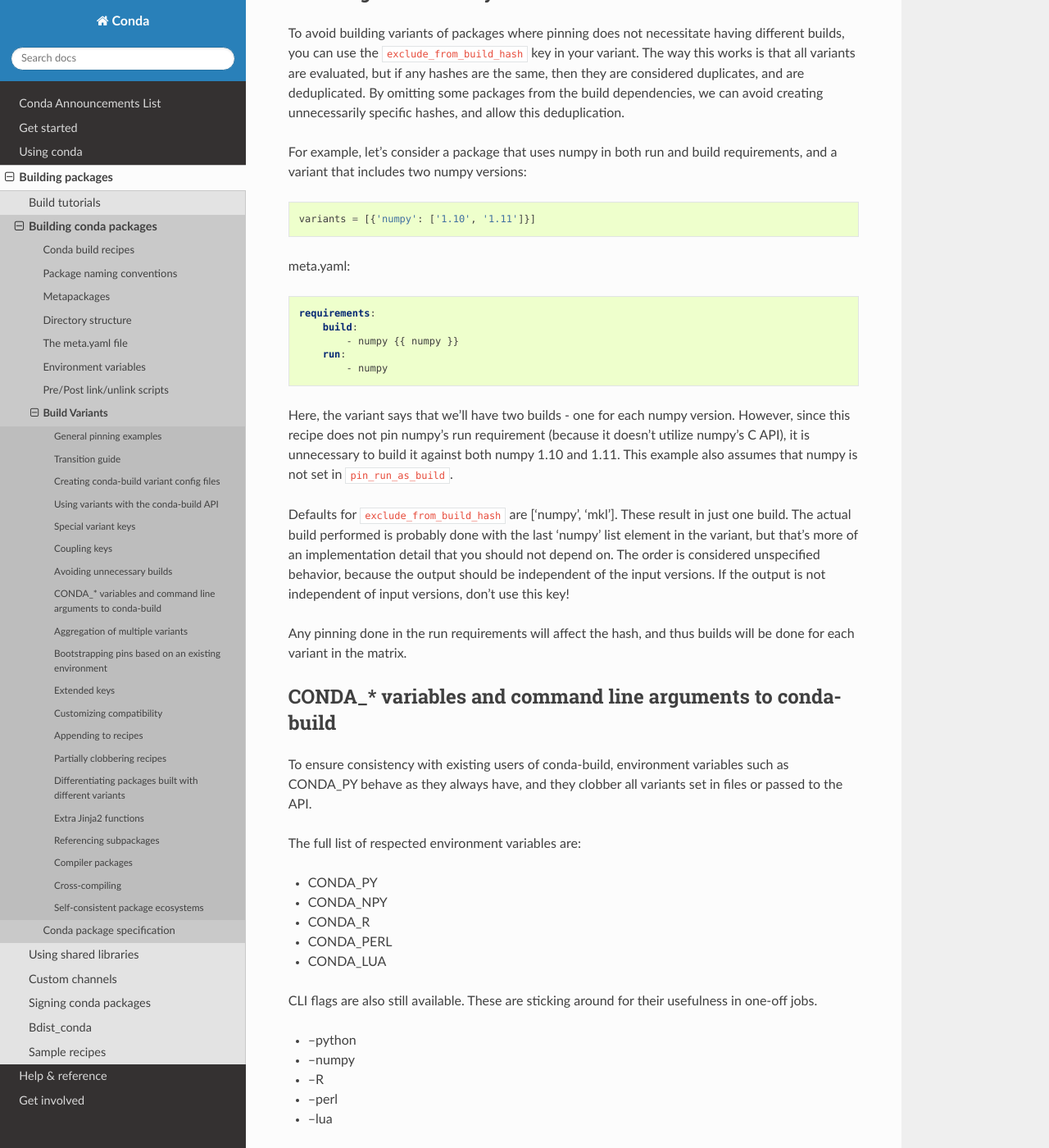
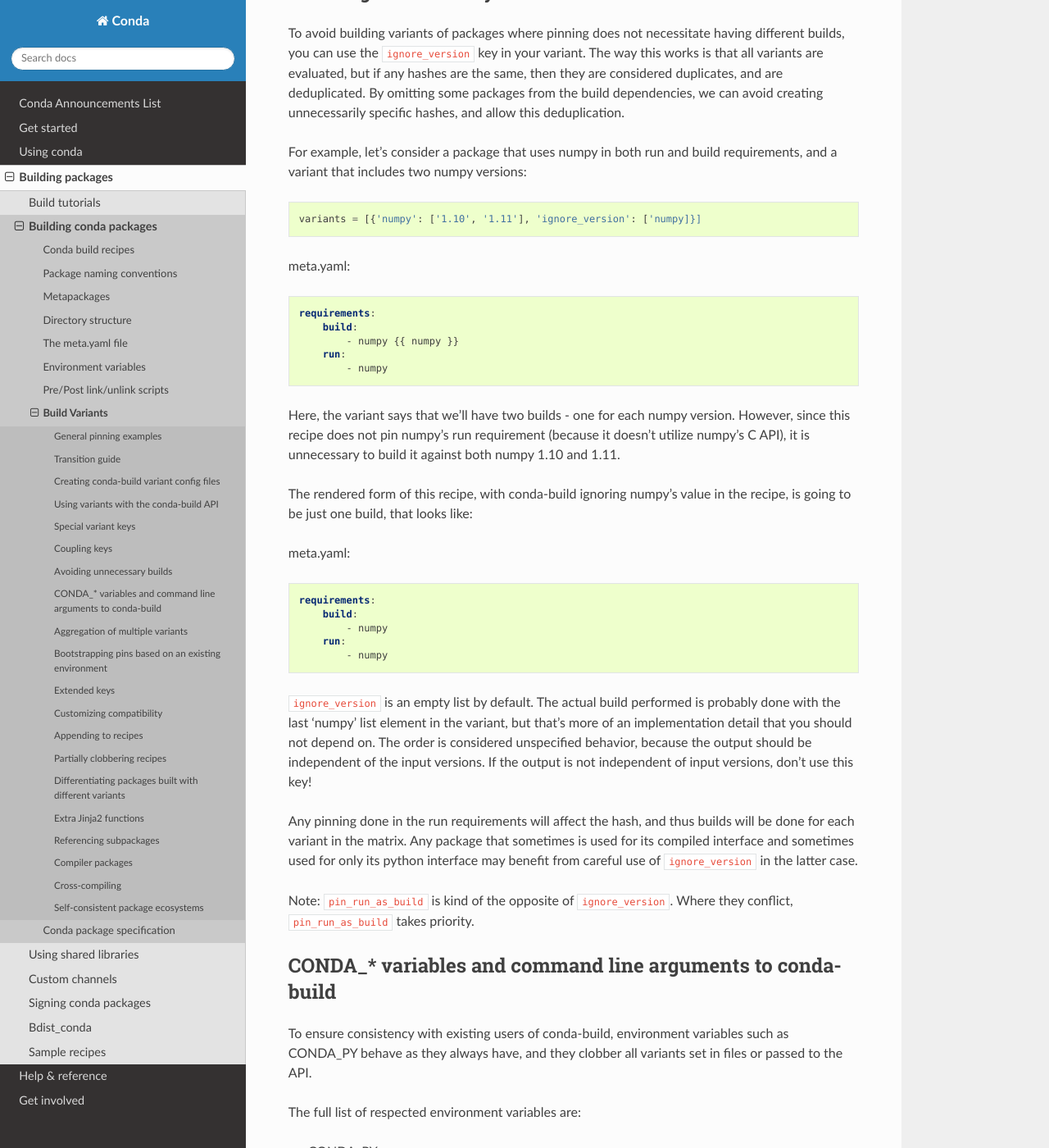
Before and after one commit to conda/conda-docs, a Sphinx documentation site: the page built from docs/source/building/variants.rst, in a window 1280 px wide and 1400 px high, scrolled down 8991 px. Shown: the whole window at 82% size. Built offline with Sphinx 7.4.7 and the Read the Docs theme 2.0.0, drawn with Linux system fonts in a browser that asks for light colours; some of the changed text lies outside the part shown.

Commit message:
change exclude_from_build_hash to ignore_version; fix some bugs

```diff
--- a/docs/source/building/variants.rst
+++ b/docs/source/building/variants.rst
@@ -392,9 +392,9 @@
   clobbered, by later variants. These are detailed below in the `Extended keys`_
   section.
 * ``runtimes``: detailed further in `Extra Jinja2 functions`_.
-* ``exclude_from_build_hash``: list of package names to exclude from
-  requirements/build when computing hash. Described further in `Avoiding
-  unnecessary builds`_.
+* ``ignore_version``: list of package names whose versions should be excluded
+  from meta.yaml's requirements/build when computing hash. Described further in
+  `Avoiding unnecessary builds`_.
 
 
 Coupling keys
@@ -518,7 +518,7 @@
 
 
 To avoid building variants of packages where pinning does not necessitate having
-different builds, you can use the ``exclude_from_build_hash`` key in your
+different builds, you can use the ``ignore_version`` key in your
 variant. The way this works is that all variants are evaluated, but if any
 hashes are the same, then they are considered duplicates, and are deduplicated.
 By omitting some packages from the build dependencies, we can avoid creating
@@ -530,7 +530,7 @@
 
 .. code-block:: python
 
-    variants = [{'numpy': ['1.10', '1.11']}]
+    variants = [{'numpy': ['1.10', '1.11'], 'ignore_version': ['numpy]}]
 
 meta.yaml:
 
@@ -546,18 +546,37 @@
 Here, the variant says that we'll have two builds - one for each numpy version.
 However, since this recipe does not pin numpy's run requirement (because it
 doesn't utilize numpy's C API), it is unnecessary to build it against both numpy
-1.10 and 1.11.  This example also assumes that numpy is not set in
-``pin_run_as_build``.
+1.10 and 1.11.
 
-Defaults for ``exclude_from_build_hash`` are ['numpy', 'mkl'].  These result in
-just one build.  The actual build performed is probably done with the last
-'numpy' list element in the variant, but that's more of an implementation detail
-that you should not depend on.  The order is considered unspecified behavior,
-because the output should be independent of the input versions.  If the output is
-not independent of input versions, don't use this key!
+The rendered form of this recipe, with conda-build ignoring numpy's value in the
+recipe, is going to be just one build, that looks like:
 
-Any pinning done in the run requirements will affect the hash, and thus builds will
-be done for each variant in the matrix.
+meta.yaml:
+
+.. code-block:: yaml
+
+   requirements:
+       build:
+           - numpy
+       run:
+           - numpy
+
+
+``ignore_version`` is an empty list by default. The actual build performed is
+probably done with the last 'numpy' list element in the variant, but that's more
+of an implementation detail that you should not depend on. The order is
+considered unspecified behavior, because the output should be independent of the
+input versions. If the output is not independent of input versions, don't use
+this key!
+
+Any pinning done in the run requirements will affect the hash, and thus builds
+will be done for each variant in the matrix. Any package that sometimes is used
+for its compiled interface and sometimes used for only its python interface may
+benefit from careful use of ``ignore_version`` in the latter case.
+
+Note: ``pin_run_as_build`` is kind of the opposite of ``ignore_version``. Where
+they conflict, ``pin_run_as_build`` takes priority.
+
 
 .. _CLI_vars:
 
@@ -719,7 +738,7 @@
 
 Again, mostly an internal implementation detail - unless you find a use for it.
 Internally, it is used to aggregate the ``pin_run_as_build`` and
-``exclude_from_build_hash`` entries from any of your conda_build_config.yaml
+``ignore_version`` entries from any of your conda_build_config.yaml
 files.
 
 
```
Also changed, not shown: other parts of docs/source/building/variants.rst (+5 -6 lines).
